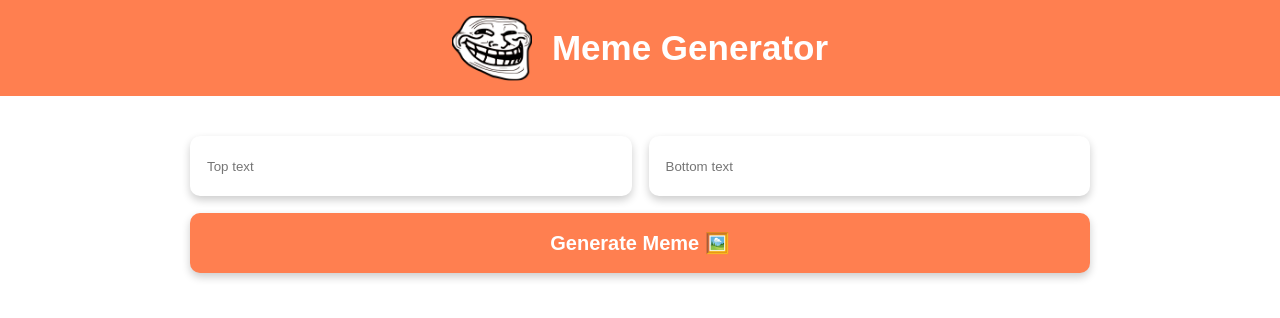
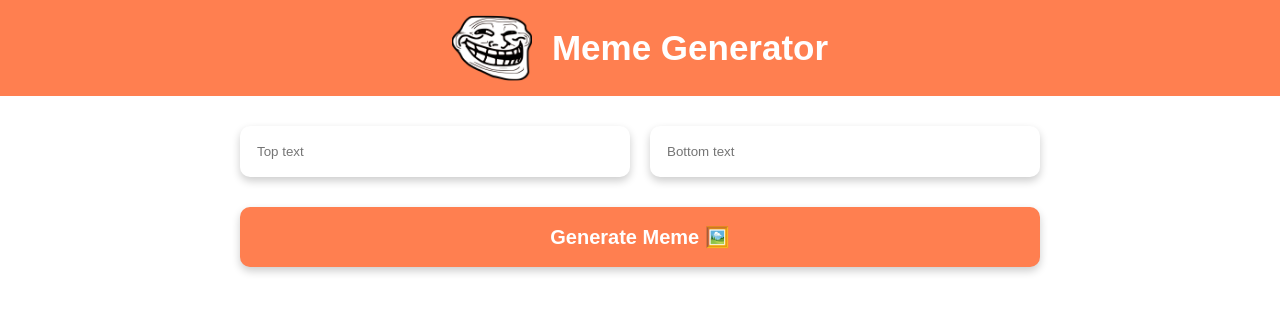
Before and after one commit to Nqthxn/Meme-Generator, a React (Create React App) app: page / in a window 1280 px wide. Shown: the top 318 px of the page. Built offline with nearby package versions, Linux system fonts and the light colour scheme.

Commit message:
Random img displays when user clicks generate meme

```diff
--- a/public/index.html
+++ b/public/index.html
@@ -9,7 +9,6 @@
       name="description"
       content="Web site created using create-react-app"
     />
-    <link rel="apple-touch-icon" href="%PUBLIC_URL%/logo192.png" />
     <link rel="manifest" href="%PUBLIC_URL%/manifest.json" />
     <link rel="stylesheet" href="styles.css">
     <title>Meme Generator</title>
--- a/public/styles.css
+++ b/public/styles.css
@@ -22,15 +22,21 @@
     padding-bottom: 15px;
 }
 .form{
-    display:grid;
-    grid-template: 60px 60px / 1fr 1fr;
-    gap:17px;
-    width:900px;
-    margin-top:40px;
+    display:flex;
+    flex-direction: column;
+    width:800px;
+
+}
+.input-container{
+    display:flex;
+    justify-content: space-around;
+
 }
 main{
     display:flex;
     justify-content: center;
+    flex-direction: column;
+    align-items: center;
 }
 .form-button{
     grid-column:  1 / -1;
@@ -42,10 +48,24 @@ main{
     font-weight:bold;
     box-shadow: 0 4px 8px rgba(0, 0, 0, 0.2);
     cursor:pointer;
+    padding-top:18px;
+    padding-bottom: 18px;
 }
 .form-input{
     padding-left: 17px;
+    padding-top:18px;
+    padding-bottom: 18px;
     border:none;
     box-shadow: 0 4px 8px rgba(0, 0, 0, 0.2);
     border-radius: 10px;
+    width:390px;
+    margin-top: 30px;
+    margin-bottom: 30px;
 }
+.first-input{
+    margin-right: 20px;
+}
+.meme-image{
+    width:300px;
+    height:300px;
+}
--- a/src/App.js
+++ b/src/App.js
@@ -1,11 +1,14 @@
 import Header from './components/Header';
 import Meme from './components/Meme';
+import React from 'react';
 
 export default function App(){
+
     return(
         <div className="container">
             <Header />
             <Meme />
+
         </div>
     )
 }
--- a/src/components/Meme.js
+++ b/src/components/Meme.js
@@ -1,18 +1,28 @@
 import memesData from '../memesData';
+import React from 'react';
 
 export default function Meme(){
+
+    const [memeImage, setMemeImage] = React.useState();
+
     function getMemeImage(){
-        const len = memesData.data.memes.length;
-        const random = Math.floor(Math.random() * len);
-        console.log(memesData.data.memes[random].url);
+        const memesArray = memesData.data.memes;
+        const random = Math.floor(Math.random() * memesArray.length);
+        const imgURL = memesArray[random].url;
+
+        setMemeImage(imgURL);
     }
-
     return(
         <main>
             <div className="form">
-                <input type="text" className="form-input" placeholder="Top text"/>
-                <input type="text" className="form-input" placeholder="Bottom text"/>
+                <div className="input-container">
+                    <input type="text" className="form-input first-input" placeholder="Top text"/>
+                    <input type="text" className="form-input" placeholder="Bottom text"/>
+                </div>
                 <button className="form-button" onClick={getMemeImage}>Generate Meme 🖼️</button>
+            </div>
+            <div className="image-container">
+                <img src={memeImage} />
             </div>
         </main>
     )
```
